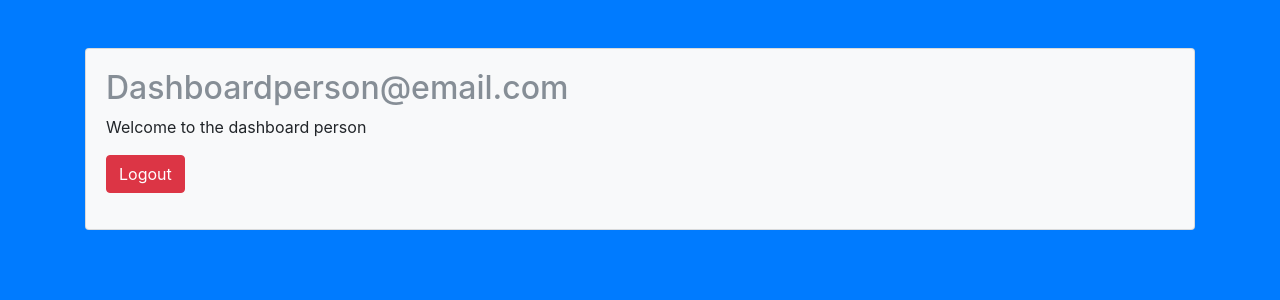
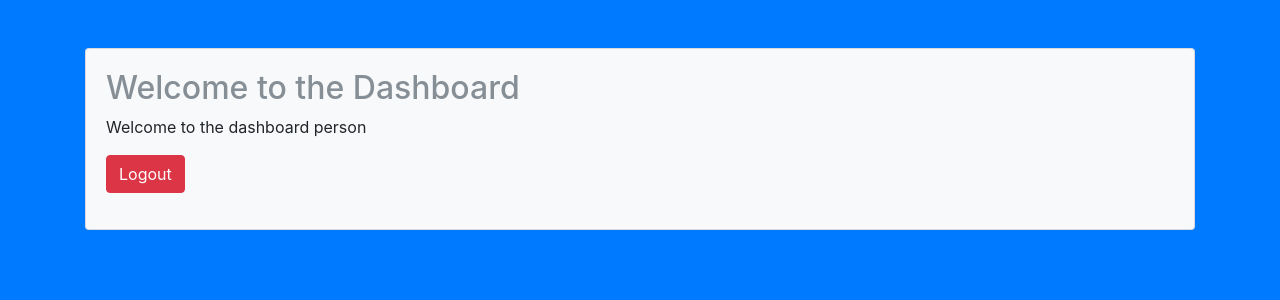
Before and after one commit to ablair245/AmandaBlairphptest, a PHP site: page / in a window 1280 px wide. Shown: the top 300 px of the page. Run offline with PHP 8.4, Linux system fonts and the light colour scheme; a user stored in the database is signed in.

Commit message:
Add files via upload
No changes

```diff
--- a/index.php
+++ b/index.php
@@ -30,7 +30,7 @@
     <div class="row">
       <div class="col">
         <div class="card card-body bg-light mt-5">
-          <h2 small class="text-muted">Dashboard<?php echo $_SESSION['email']; ?></h2>
+          <h2 small class="text-muted">Welcome to the Dashboard</h2>
           <p>Welcome to the dashboard <?php echo $_SESSION['name']; ?></p>
           <p><a href="logout.php" class="btn btn-danger">Logout</a></p>
         </div>
```
